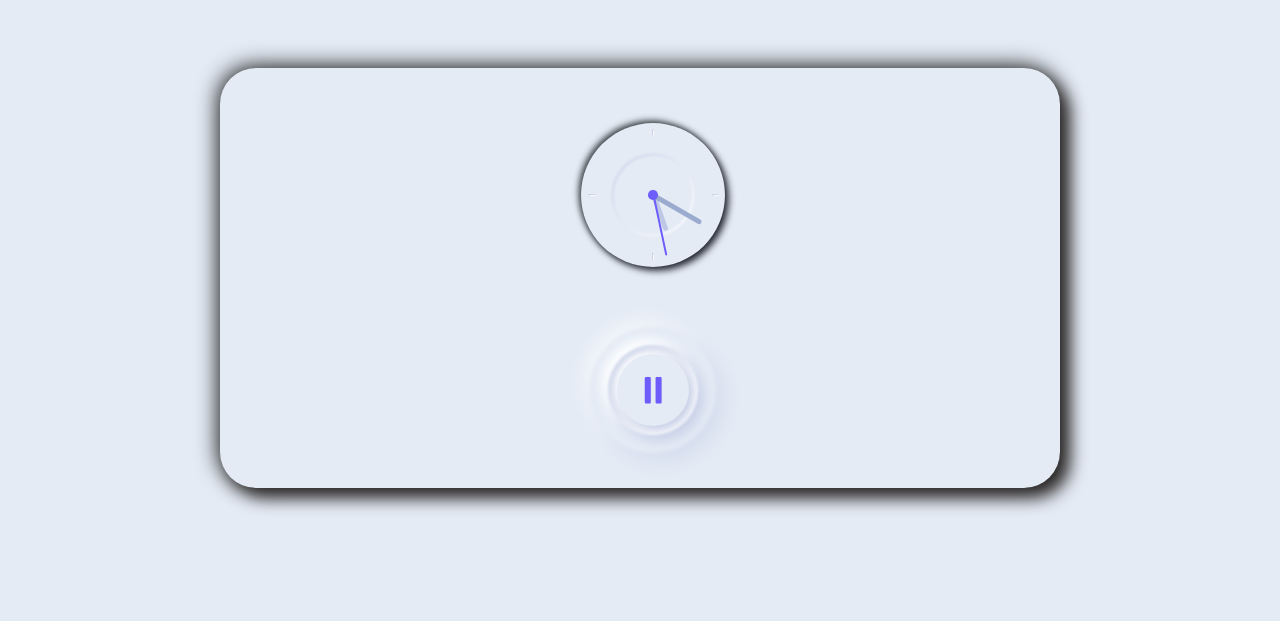
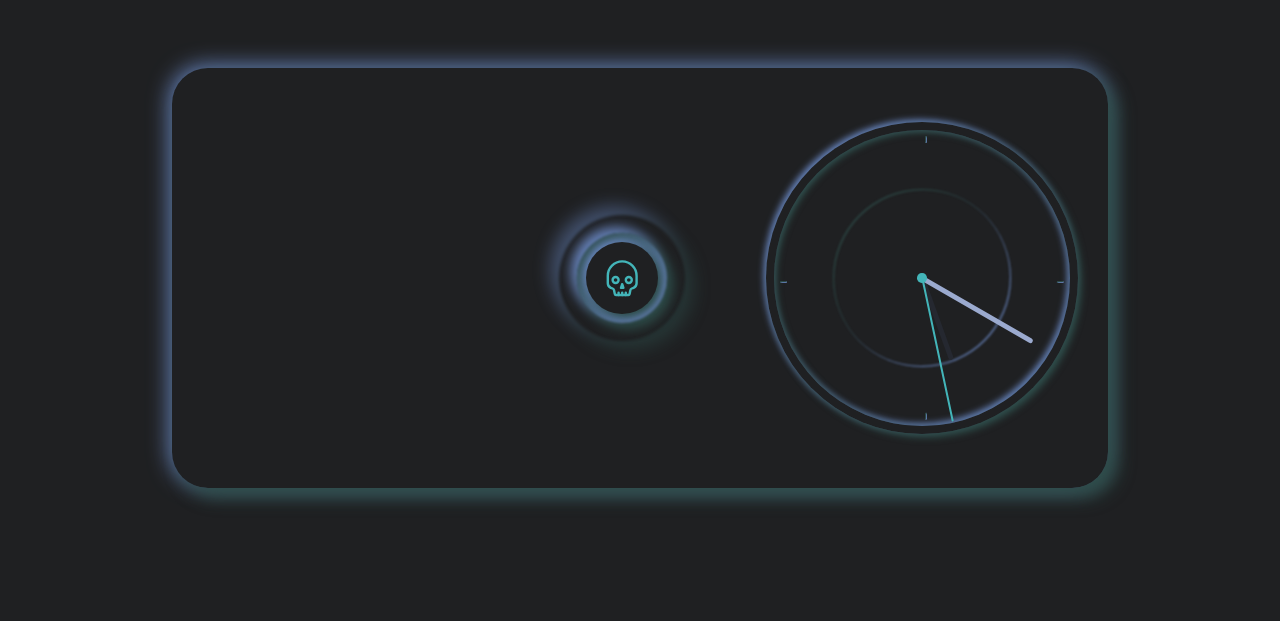
Before and after one commit to AkashPanja/akashpanja.github.io, a plain HTML site: page Clock/Index.html in a window 1280 px wide. Shown: the part 122-743 px from the top of the page. Drawn offline with nearby package versions, Linux system fonts and the light colour scheme.

Commit message:
Add files via upload

```diff
--- a/Clock/Index.html
+++ b/Clock/Index.html
@@ -13,7 +13,7 @@
 
 <meta name="viewport" content="width=device-width, initial-scale=1"><link rel="stylesheet" href="https://cdnjs.cloudflare.com/ajax/libs/normalize/5.0.0/normalize.min.css">
 <link rel="stylesheet" href="./style.css">
-<meta name="mobile-web-app-capable" content="yes" />
+
 </head>
 <body>
 <!-- partial:index.partial.html -->
@@ -35,15 +35,13 @@
 
     <div class="circle">
       <span class="circle__btn">
-        <ion-icon class="pause" name="pause"></ion-icon>
-        <ion-icon class="play" name="play"></ion-icon>
+        <ion-icon class="pause" name="skull-outline"></ion-icon>
+        <ion-icon class="play" name="happy-outline"></ion-icon>
       </span>
       <span class="circle__back-1"></span>
       <span class="circle__back-2"></span>
     </div>
-
   </div>
-  <a href="https://dribbble.com/myacode" class="dribbble" target="_blank"><ion-icon name="logo-dribbble"></ion-icon></a>
 </div>
 <!-- partial -->
   <script  src="./script.js"></script>
--- a/Clock/style.css
+++ b/Clock/style.css
@@ -1,11 +1,11 @@
 :root {
-  --primary-light: #8abdff;
-  --primary: #6d5dfc;
-  --primary-dark: #5b0eeb;
-  --white: #FFFFFF;
-  --greyLight-1: #E4EBF5;
-  --greyLight-2: #c8d0e7;
-  --greyLight-3: #bec8e4;
+  --primary-light: #292c30;
+  --primary: #43b5b9;
+  --primary-dark: #3b3d42;
+  --white: #6884bd;
+  --greyLight-1: #1f2022;
+  --greyLight-2: #2e4d4a;
+  --greyLight-3: #252830;
   --greyDark: #9baacf;
 }
 
@@ -37,10 +37,10 @@ html {
 }
 
 .components {
-  width: 70rem;
+  width: 78rem;
   height: 35rem;
   border-radius: 3rem;
-  box-shadow: 0.8rem 0.8rem 1.4rem #2c2828, -0.2rem -0.2rem 1.8rem #2d3030;
+  box-shadow: 0.8rem 0.8rem 1.4rem var(--greyLight-2), -0.2rem -0.2rem 1.8rem var(--white);
   padding: 4rem;
   display: grid;
   grid-template-columns: 17.6rem 19rem 20.4rem;
@@ -230,12 +230,12 @@ html {
 
 /*  CLOCK  */
 .clock {
-  grid-column: 2/3;
+  grid-column: 14/1;
   grid-row: 1/3;
-  width: 12rem;
-  height: 12rem;
+  width: 26rem;
+  height: 26rem;
   justify-self: center;
-  box-shadow: 0.3rem 0.3rem 0.6rem #222632, -0.2rem -0.2rem 0.5rem #41484c;
+  box-shadow: 0.3rem 0.3rem 0.6rem var(--greyLight-2), -0.2rem -0.2rem 0.5rem var(--white);
   border-radius: 50%;
   display: flex;
   justify-content: center;
@@ -245,23 +245,23 @@ html {
 .clock .hand {
   position: absolute;
   transform-origin: bottom;
-  bottom: 6rem;
+  bottom: 13rem;
   border-radius: 0.2rem;
   z-index: 200;
 }
 .clock .hours {
   width: 0.4rem;
-  height: 3.2rem;
+  height: 7.2rem;
   background: var(--greyLight-3);
 }
 .clock .minutes {
   width: 0.4rem;
-  height: 4.6rem;
+  height: 10.6rem;
   background: var(--greyDark);
 }
 .clock .seconds {
   width: 0.2rem;
-  height: 5.2rem;
+  height: 12.2rem;
   background: var(--primary);
 }
 .clock .point {
@@ -277,7 +277,7 @@ html {
   height: 95%;
   border-radius: 50%;
   position: relative;
-  box-shadow: inset 0.2rem 0.2rem 0.5rem #2f3032,, inset -0.2rem -0.2rem 0.5rem #323040;
+  box-shadow: inset 0.2rem 0.2rem 0.5rem var(--greyLight-2), inset -0.2rem -0.2rem 0.5rem var(--white);
 }
 .clock .marker::after {
   content: "";
@@ -298,12 +298,12 @@ html {
 .clock .marker__1, .clock .marker__2 {
   width: 0.2rem;
   height: 0.6rem;
-  left: 5.6rem;
+  left: 12.6rem;
 }
 .clock .marker__3, .clock .marker__4 {
   width: 0.6rem;
   height: 0.2rem;
-  top: 5.6rem;
+  top: 12.6rem;
 }
 .clock .marker__1 {
   top: 2%;
@@ -361,8 +361,8 @@ html {
 
 /*  PLAY BUTTON  */
 .circle {
-  grid-column: 2/3;
-  grid-row: 4/6;
+  grid-column: 1/4;
+  grid-row: 1/3;
   width: 9rem;
   height: 100%;
   justify-self: center;
```
